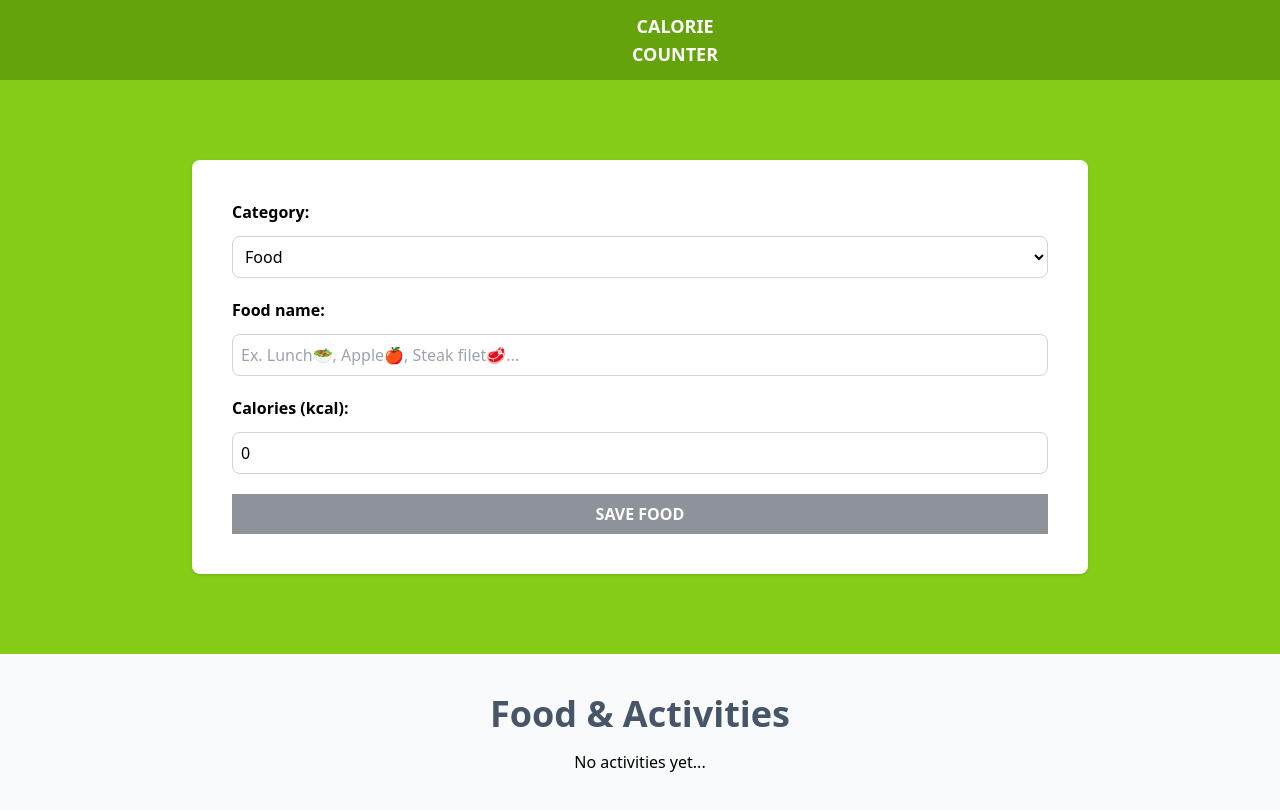
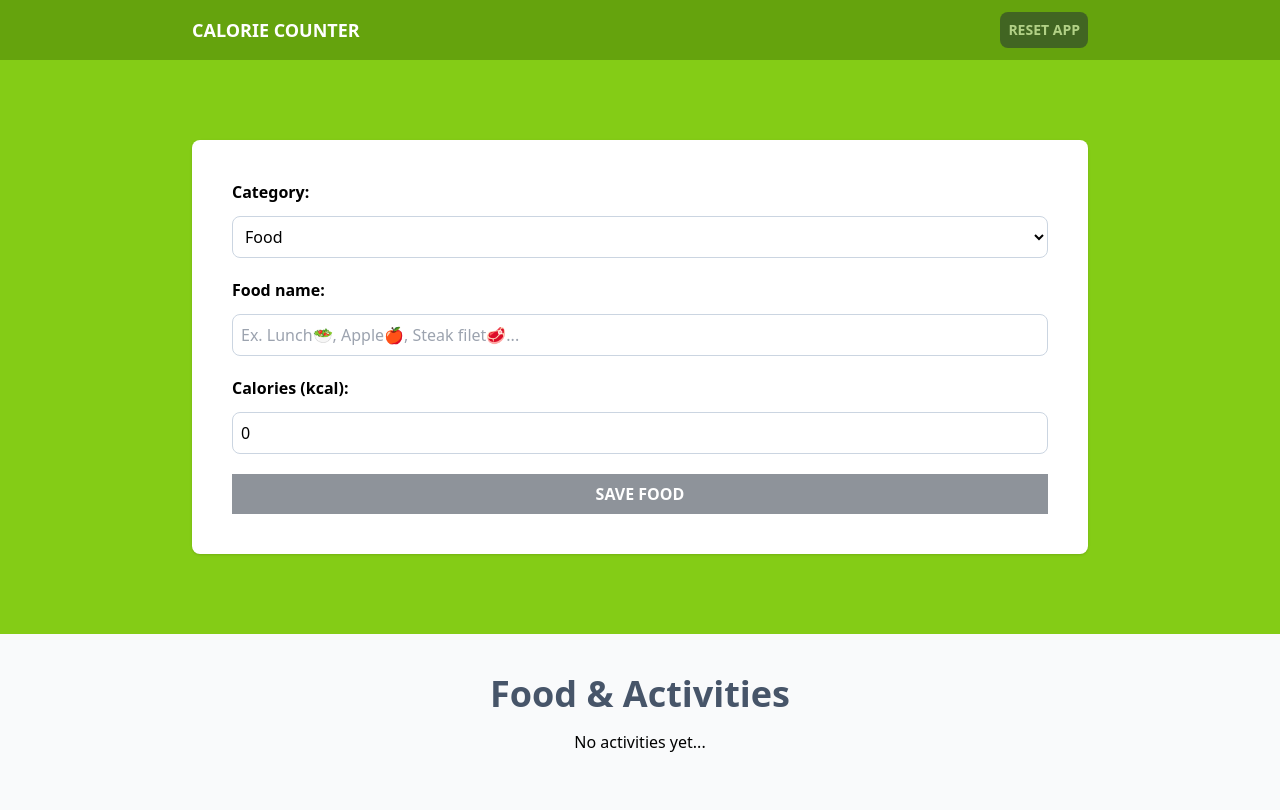
Before and after one commit to wisyxx/Calorie-Counter, a React (Vite) app: page / in a window 1280 px wide. Shown: the top 810 px of the page. Built offline with nearby package versions, Linux system fonts and the light colour scheme.

Commit message:
Add restart button and logic

```diff
--- a/src/App.tsx
+++ b/src/App.tsx
@@ -1,4 +1,4 @@
-import { useEffect, useReducer } from 'react';
+import { useEffect, useMemo, useReducer } from 'react';
 import { Form } from './components/Form';
 import { activityReducer, initialState } from './reducers/activityReducer';
 import { ActivityList } from './components/ActivityList';
@@ -11,13 +11,31 @@ export const App = () => {
     [state.activities]
   );
 
+  const canRestartApp = () =>
+    useMemo(() => state.activities.length > 0, [state.activities]);
+
   return (
     <>
       <header className=" bg-lime-600 py-3">
-        <div className="max-w-4 mx-auto flex justify-between">
+        <div className="max-w-4xl mx-auto flex items-center justify-between">
           <h1 className=" text-center text-lg font-bold text-white uppercase">
             Calorie counter
           </h1>
+
+          <button
+            onClick={() =>
+              dispatch({
+                type: 'restart-app',
+              })
+            }
+            disabled={!canRestartApp()} // If true disabled == false and vice-versa
+            className=" bg-gray-800 hover:bg-gray-900 p-2 font-bold
+            uppercase text-white cursor-pointer rounded-lg text-sm
+            transition-all duration-[250ms] disabled:opacity-50
+          disabled:hover:bg-slate-800"
+          >
+            Reset App
+          </button>
         </div>
       </header>
 
--- a/src/reducers/activityReducer.ts
+++ b/src/reducers/activityReducer.ts
@@ -3,7 +3,8 @@ import { Activity } from '../types';
 export type ActivityActions =
   | { type: 'save-activity'; payload: { newActivity: Activity } }
   | { type: 'set-activeId'; payload: { id: Activity['id'] } }
-  | { type: 'delete-activity'; payload: { id: Activity['id'] } };
+  | { type: 'delete-activity'; payload: { id: Activity['id'] } }
+  | { type: 'restart-app' };
 
 export type ActivityState = {
   activities: Activity[];
@@ -63,5 +64,12 @@ export const activityReducer = (
     };
   }
 
+  if (action.type === 'restart-app') {
+    return {
+      activities: [],
+      activeId: '',
+    };
+  }
+
   return state; // always return state!
 };
```
